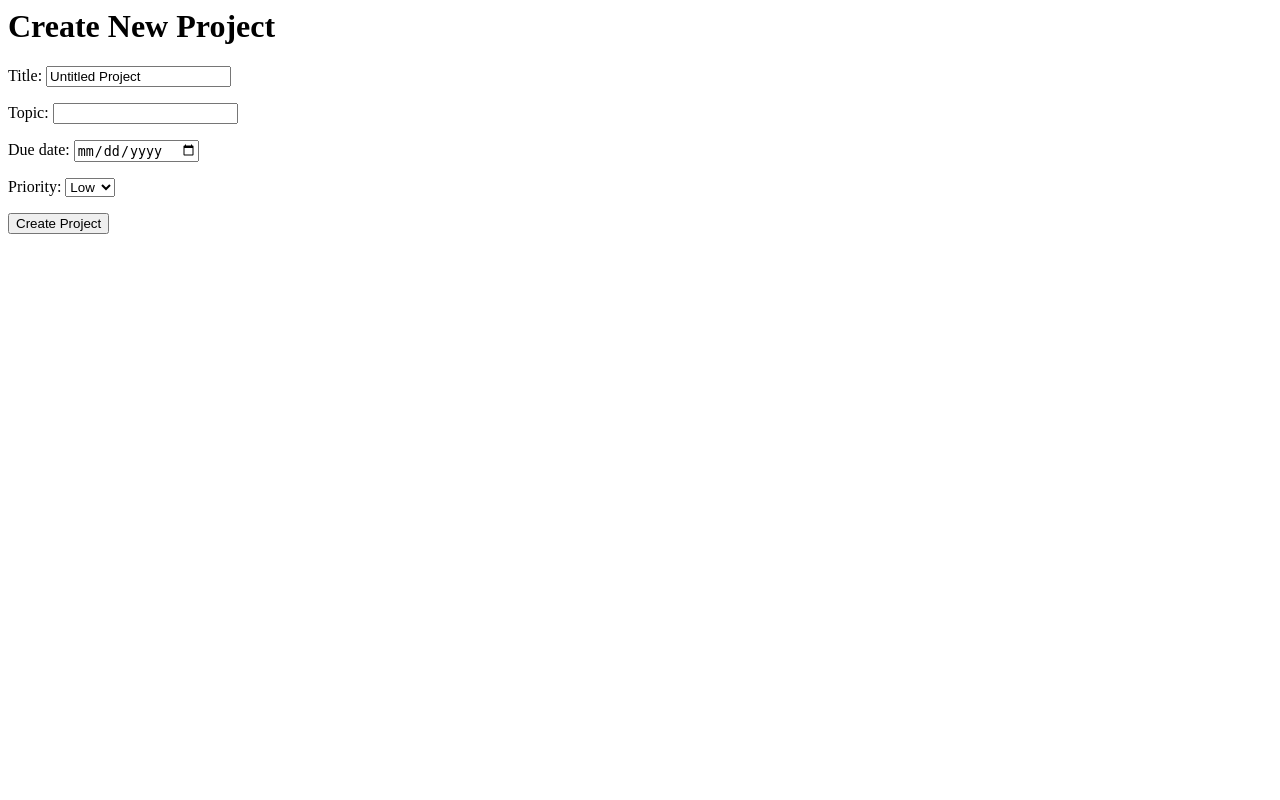
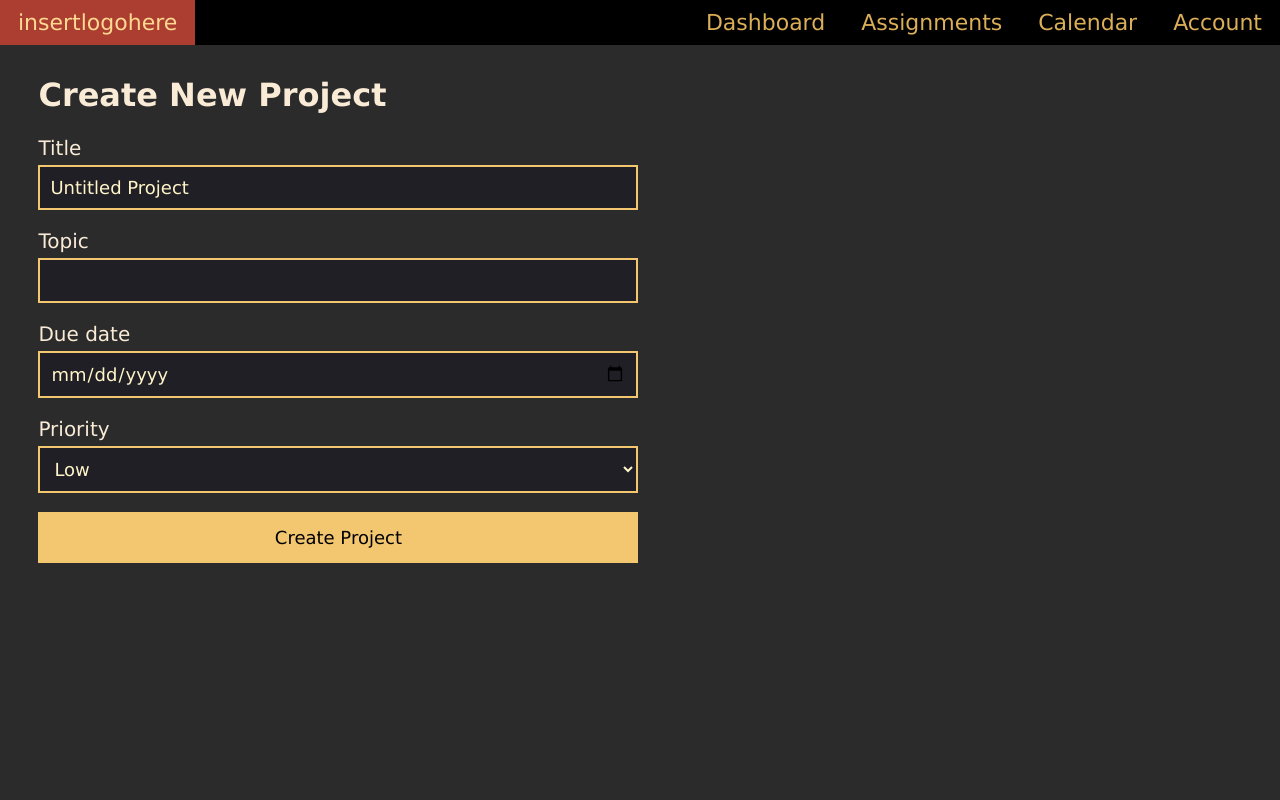
Before and after one commit to SpandanMukherjee/XYZMedia, a Django app: template XYZMedia/projects/templates/projects/create_project.html in a window 1280 px wide. Run offline with Django 5.2, Linux system fonts and the light colour scheme; the template is opened without the code that fills it: values that come from a table or form of the project are taken from there, others are empty.

Commit message:
Template changes 2

```diff
--- a/XYZMedia/main/templates/main/admin_dashboard.html
+++ b/XYZMedia/main/templates/main/admin_dashboard.html
@@ -4,9 +4,6 @@
 
 {% block head %}
 <style>
-    .mainbody {
-        padding: 10px 3%;
-    }
 
     table {
         border-collapse: collapse;
--- a/XYZMedia/main/templates/registration/login.html
+++ b/XYZMedia/main/templates/registration/login.html
@@ -38,10 +38,6 @@
             width: 576px;
             background-color: rgb(32, 31, 37);
             color: #FFF5C9;
-        }
-
-        ::placeholder {
-            color: #8B8676;
         }
 
         .login-btn {
--- a/XYZMedia/projects/templates/projects/create_project.html
+++ b/XYZMedia/projects/templates/projects/create_project.html
@@ -1,3 +1,59 @@
+{% extends 'base.html' %}
+
+{% block title %}Create New Project{% endblock %}
+
+{% block head %}
+<style>
+    form {
+        display: flex;
+        flex-direction: column;
+    }
+
+    h1, label {
+        color: antiquewhite;
+    }
+
+    label {
+        font-size: 20px;
+        margin-bottom: 5px;
+    }
+
+    input[type="text"], input[type="date"], select {
+            font-size: 18px;
+            padding: 10px;
+            border: 2px solid rgb(243, 199, 112);
+            outline: none;
+            width: 576px;
+            background-color: rgb(32, 31, 37);
+            color: #FFF5C9;
+    }
+
+    select {
+        width: 600px;
+    }
+
+    .login-btn {
+            font-size: 18px;
+            padding: 15px;
+            width: 600px;
+            cursor: pointer;
+            border: none;
+            background-color: rgb(243, 199, 112);
+            transition: background 0.3s, transform 0.1s;
+        }
+
+        .login-btn:hover {
+            background-color: rgb(169, 115, 68);
+        }
+
+        .login-btn:active {
+            transform: scale(0.98);
+        }
+</style>
+{% endblock %}
+
+{% block mainbody %}
+
 <h1>Create New Project</h1>
 
 {% if form.errors %}
@@ -13,6 +69,11 @@
 
 <form method="POST">
     {% csrf_token %}
-    {{ form.as_p }}  <!-- Display form fields as paragraphs -->
-    <button type="submit">Create Project</button>
+    {% for field in form %}
+    <label>{{field.label}}</label>
+    {{field}}
+    <br>
+    {% endfor %}
+    <button type="submit" class="login-btn">Create Project</button>
 </form>
+{% endblock %}
--- a/XYZMedia/templates/base.html
+++ b/XYZMedia/templates/base.html
@@ -41,6 +41,9 @@
                 color: #ffd891;
             }
 
+            .mainbody {
+                padding: 10px 3%;
+            }
 
         </style>
 
```
